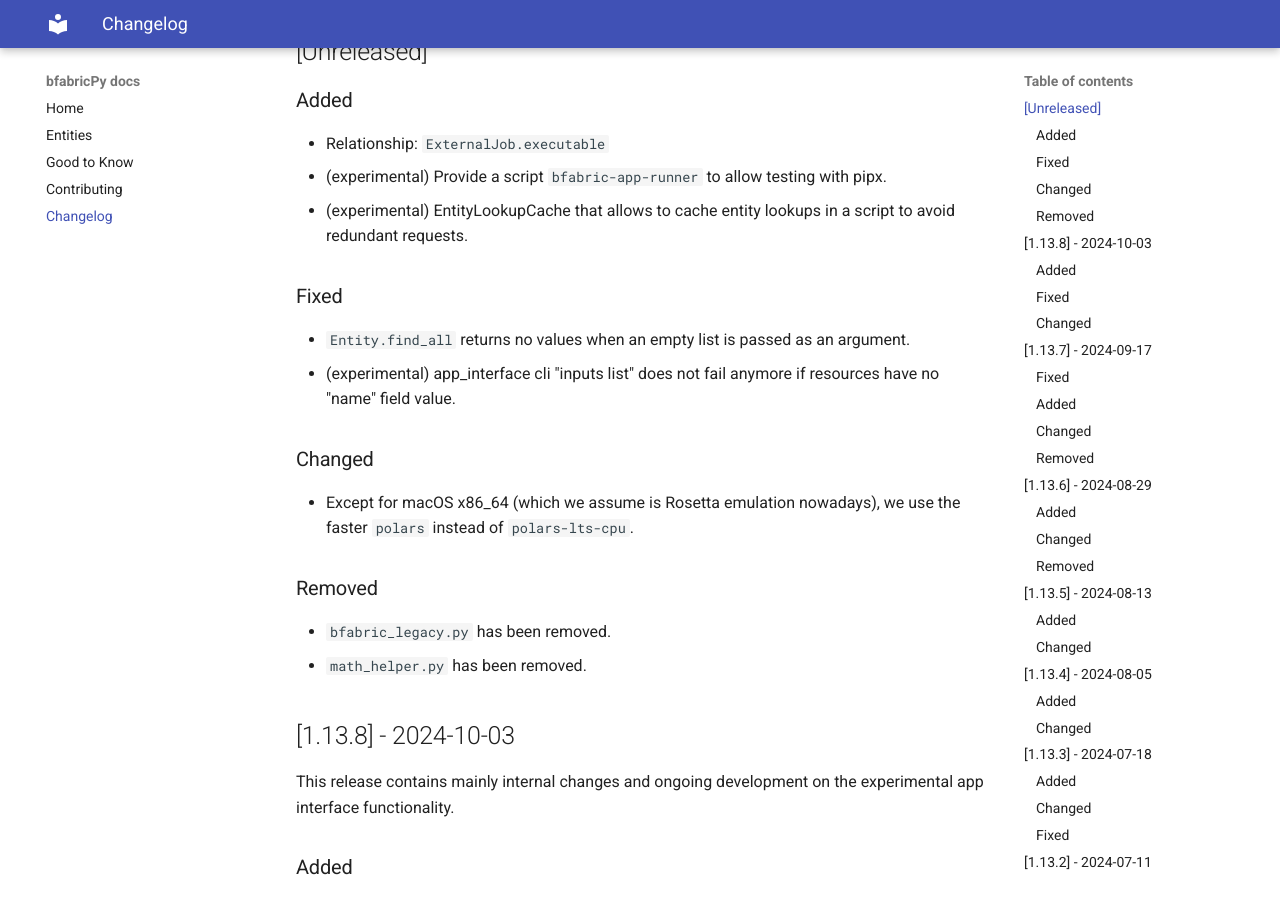
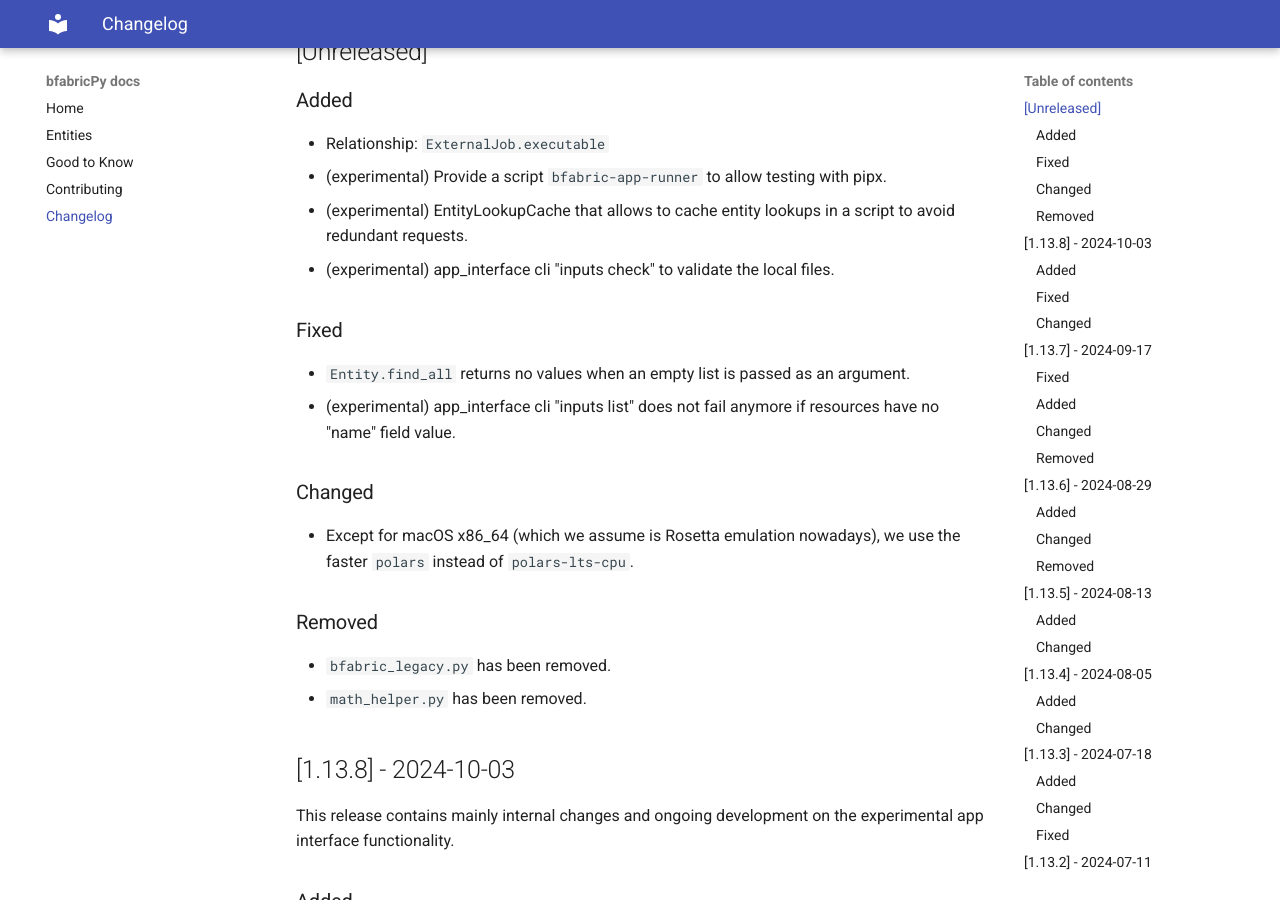
Before and after one commit to fgcz/bfabricPy, an MkDocs documentation site: the page built from docs/changelog.md, in a window 1280 px wide and 900 px high, scrolled down 362 px. Built offline with MkDocs 1.6.1 and Material for MkDocs 9.7.7, drawn with Linux system fonts in a browser that asks for light colours.

Commit message:
changelog

```diff
--- a/docs/changelog.md
+++ b/docs/changelog.md
@@ -15,6 +15,7 @@ Versioning currently follows `X.Y.Z` where
 - Relationship: `ExternalJob.executable`
 - (experimental) Provide a script `bfabric-app-runner` to allow testing with pipx.
 - (experimental) EntityLookupCache that allows to cache entity lookups in a script to avoid redundant requests.
+- (experimental) app_interface cli "inputs check" to validate the local files.
 
 ### Fixed
 
```
